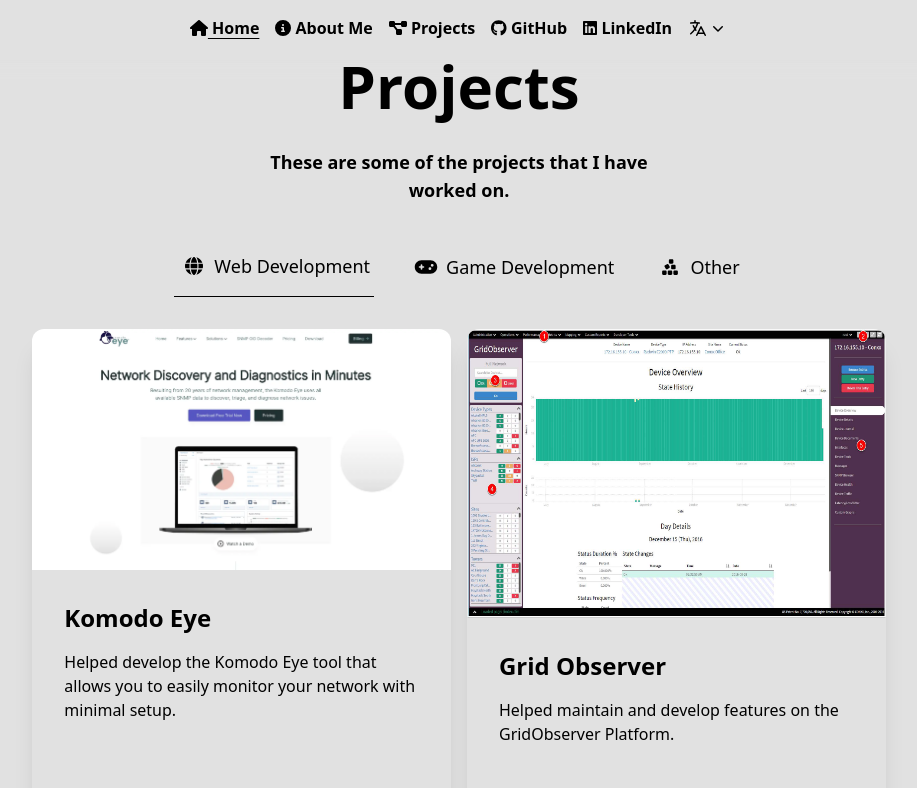
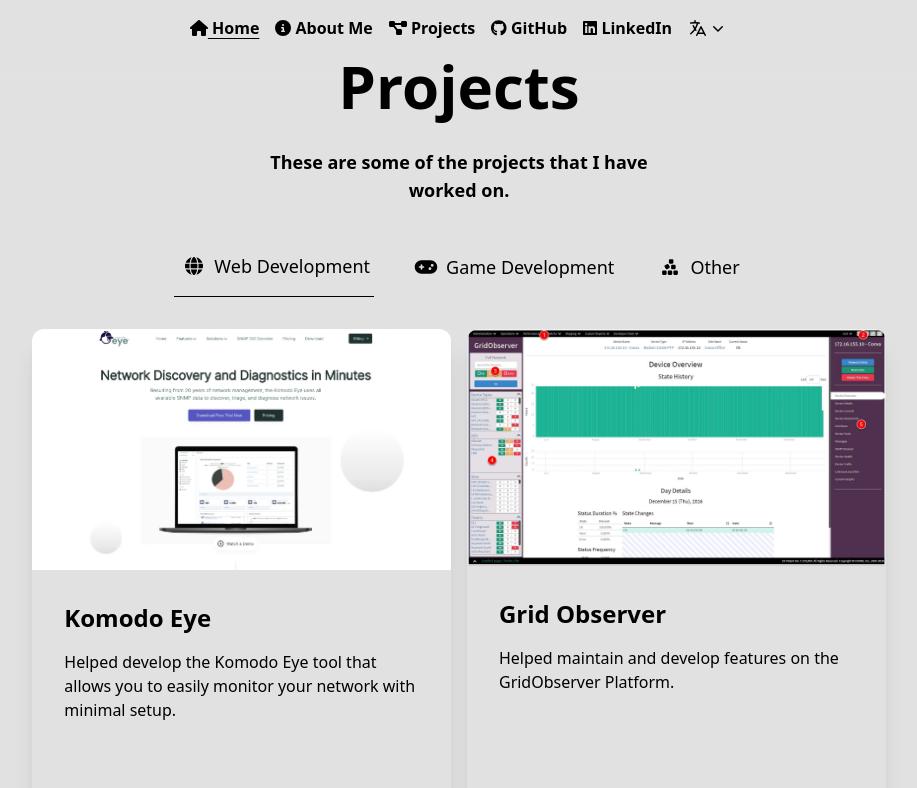
Before and after one commit to foggeydoughtnut/nuxt-portfolio, a Nuxt app: page /projects in a window 1280 px wide. Shown: the top 788 px of the page, without its empty margins (181-1098 px from the left). Built offline with nearby package versions, Linux system fonts and the light colour scheme.

Commit message:
fixed a little bit with the image sizes

```diff
--- a/components/ProjectCard.vue
+++ b/components/ProjectCard.vue
@@ -1,8 +1,8 @@
 <template>
-  <div class="flex flex-col text-start shadow-xl rounded-xl overflow-hidden relative w-full">
-    <div class="flex justify-center h-3/5 overflow-hidden w-full">
-      <NuxtImg v-if="image && lazyLoadImages" :src="image"  sizes="80vw sm:50vw md:700px" loading="lazy" :alt="altText" />
-      <NuxtImg v-else-if="image && !lazyLoadImages" :src="image" sizes="80vw sm:50vw md:700px" :alt="altText" />
+  <div class="flex flex-col text-start shadow-xl rounded-xl overflow-hidden relative w-full h-full">
+    <div class="flex justify-center overflow-hidden w-full">
+      <NuxtImg v-if="image && lazyLoadImages" :src="image" fit="cover"  sizes="80vw sm:50vw md:500px lg:500px" loading="lazy" :alt="altText" />
+      <NuxtImg v-else-if="image && !lazyLoadImages" :src="image" fit="cover" sizes="80vw sm:50vw md:500px lg:500px" :alt="altText" />
     </div>
     <div class="grid grid-rows-2 p-8 flex-1">
       <div>
--- a/pages/index.vue
+++ b/pages/index.vue
@@ -1,7 +1,7 @@
 <template>
   <PageTitle title="welcome_message" description="most_recent_project"/>
   <div class="grid grid-cols-1 justify-items-center">
-    <div class="w-2/3 lg:w-1/3 xl:1/3">
+    <div class="w-2/3 lg:w-1/2 xl:w-1/3">
       <ProjectCard image="KomodoEye.webp" title="komodo_eye_title" description="komodo_eye_description" link="https://komodosystems.com/" :lazy-load-images="false" alt-text="Komodo Eye image"/>
     </div>
   </div>
--- a/pages/projects/index.vue
+++ b/pages/projects/index.vue
@@ -15,8 +15,8 @@
 
   <div class="flex items-center justify-center">
     <div class="grid grid-cols-1 lg:grid-cols-2 gap-4 my-8 w-2/3">
+      <div v-for="project in projects[selectedTab]" :key="project.title">
         <ProjectCard
-        v-for="project in projects[selectedTab]"
           :title="project.title"
           :description="project.description"
           :image="project.image"
@@ -24,6 +24,7 @@
           :lazy-load-images="project.lazyLoadImage"
           :alt-text="project.altText"
         />
+      </div>
     </div>
   </div>
 
```
Lines whose indentation alone changed are shown as unchanged.
